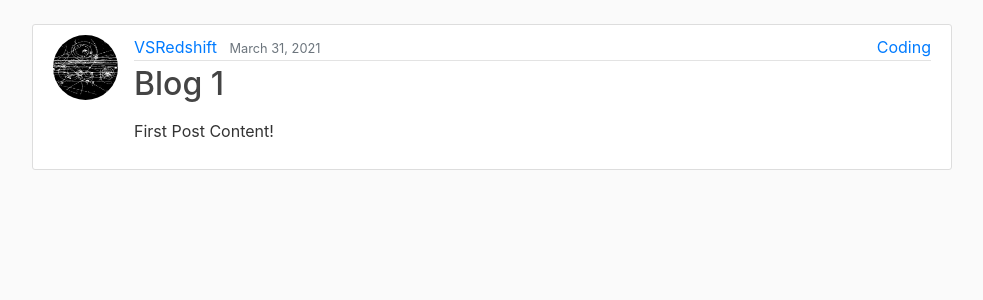
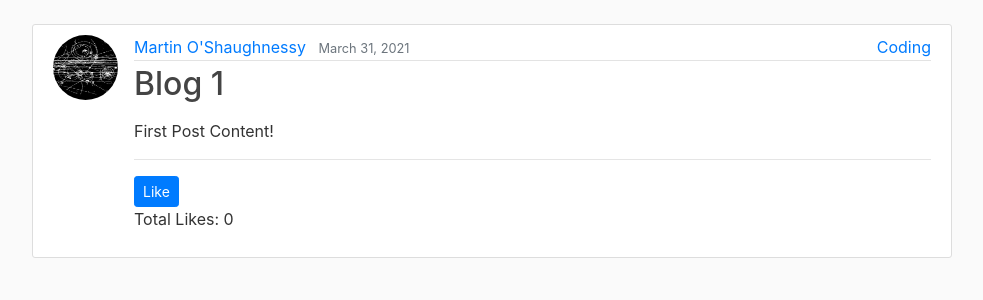
Before and after one commit to vsredshift/guerrilla_lab, a Django app: page /post/1/ in a window 1280 px wide. Shown: the part 56-356 px from the top of the page, without its empty margins (53-1036 px from the left). Run offline with Django 3.2, Linux system fonts and the light colour scheme; data comes from the database, SQL or seed files in the repository; both versions use the stored data as it was after the commit; parts of the project's set-up code (start-up, migrations or seed data) failed here and were passed over; some libraries are stand-ins or nearby versions.

Commit message:
add likes to post model

```diff
--- a/blog/models.py
+++ b/blog/models.py
@@ -16,6 +16,7 @@ class Post(models.Model):
     author = models.ForeignKey(User, on_delete=models.CASCADE)
     category = models.CharField(max_length=30, default=None)
     tags = TaggableManager(blank=True)
+    likes = models.ManyToManyField(User, related_name='blog_likes')
 
     def __str__(self):
         return self.title
@@ -25,6 +26,9 @@ class Post(models.Model):
         return reverse("post-detail", kwargs={"pk": self.pk})
         # If we want to go back to home page
         # return reverse("blog-home")
+
+    def total_likes(self):
+        return self.likes.count()
 
 
 class Category(models.Model):
--- a/blog/templates/blog/post_detail.html
+++ b/blog/templates/blog/post_detail.html
@@ -11,7 +11,7 @@
         <div class="media-body article-top">
             <div class="article-metadata">
                 <a class="mr-2" href="{% url 'user-posts' object.author.username %}">
-                {{ object.author }}</a>
+                {{ object.author.first_name}} {{object.author.last_name }}</a>
                 {% comment %} format date with |date ""  [check docs] {% endcomment %}
                 <small class="text-muted">{{ object.date_posted|date:"F d, Y" }}</small>
                 <a href="{% url 'category' object.category %}" class="article-category">{{ object.category }}</a>
@@ -35,6 +35,14 @@
             <h2 class="article-title">{{ object.title }}</h2>
             <p class="article-subtitle">{{ object.subheading }}</p>
             <p class="article-content">{{ object.content|safe }}</p>
+            <hr>
+            <form action="{% url 'post-like' post.pk %}" method=POST>
+                {% csrf_token %}
+                <button class="btn btn-primary btn-sm" type='submit' name='post_id' value='{{ post.id }}'>Like</button>
+                <p>Total Likes: {{ post.total_likes }}</p>
+            </form>
         </div>
     </article>
+    <br><br>
+
 {% endblock content %}
--- a/blog/urls.py
+++ b/blog/urls.py
@@ -1,5 +1,5 @@
 from django.urls import path
-from .views import PostListView, PostDetailView, PostCreateView, PostUpdateView, PostDeleteView, UserPostListView, CategoryView
+from .views import PostListView, PostDetailView, PostCreateView, PostUpdateView, PostDeleteView, UserPostListView, CategoryView, LikePostView
 from . import views
 # Serving static files
 from django.conf import settings
@@ -22,7 +22,7 @@ urlpatterns = [
     path('post/new/', PostCreateView.as_view(), name='post-create'),
 
     # Update Post
-     path('post/<int:pk>/update/', PostUpdateView.as_view(), name='post-update'),
+    path('post/<int:pk>/update/', PostUpdateView.as_view(), name='post-update'),
 
     # Delete Post
     path('post/<int:pk>/delete/', PostDeleteView.as_view(), name='post-delete'),
@@ -30,6 +30,7 @@ urlpatterns = [
     # Posts by category
     path('category/<str:category>/', CategoryView, name='category'),
 
+    path('like/<int:pk>/', LikePostView, name="post-like"),
     # About Page
     path('about/', views.about, name='blog-about'),
 ] + static(settings.STATIC_URL, document_root=settings.STATIC_ROOT)
--- a/blog/views.py
+++ b/blog/views.py
@@ -1,9 +1,10 @@
 from django.shortcuts import render, get_object_or_404
-# from django.http import HttpResponse   # not needed with render
+from django.http import HttpResponseRedirect as redirect
 from django.contrib.auth.mixins import LoginRequiredMixin, UserPassesTestMixin
 from django.contrib.auth.models import User
 from django import forms
 from django.core.paginator import Paginator
+from django.urls import reverse
 
 # Class views
 from django.views.generic import ListView, DetailView, CreateView, UpdateView, DeleteView
@@ -29,14 +30,14 @@ posts = [
 """
 
 """ Function View """
-def home(request):
-    # return HttpResponse('<h1>Blog Home</h1>')  # without templates for demonstration
-    context = {
-        # 'posts': posts    # Dummy posts
-        'posts': Post.objects.all()
-    }
-    # context passes data into template to access keyname within template
-    return render(request, 'blog/home.html', context)
+# def home(request):
+#     # return HttpResponse('<h1>Blog Home</h1>')  # without templates for demonstration
+#     context = {
+#         # 'posts': posts    # Dummy posts
+#         'posts': Post.objects.all()
+#     }
+#     # context passes data into template to access keyname within template
+#     return render(request, 'blog/home.html', context)
 
 
 """ Class View """
@@ -125,3 +126,8 @@ def CategoryView(request, category):
     page_obj = paginator.get_page(page_number)
 
     return render(request, 'blog/post_category.html', {'category':category, 'page_obj':page_obj})
+
+def LikePostView(request, pk):
+    post = get_object_or_404(Post, id=request.POST.get('post_id'))
+    post.likes.add(request.user)
+    return redirect(reverse('post-detail', args=[str(pk)]))
```
Also changed, not shown: db.sqlite3.
